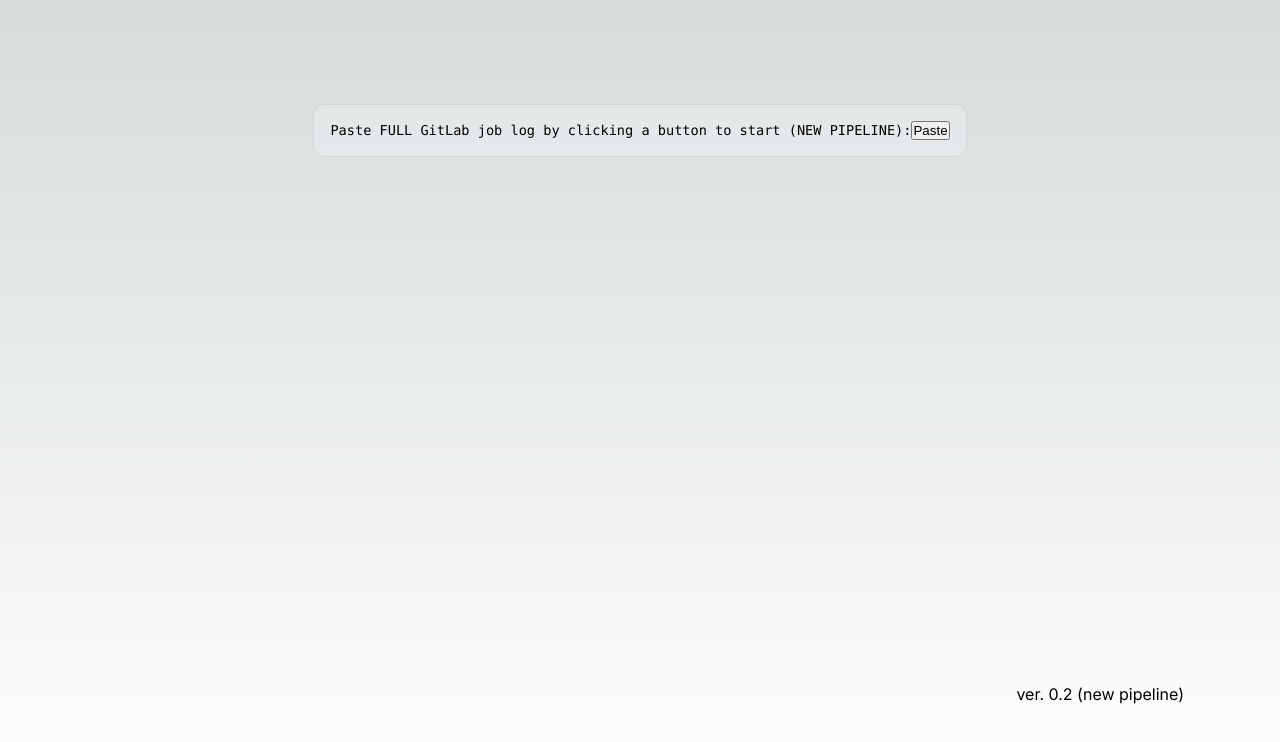
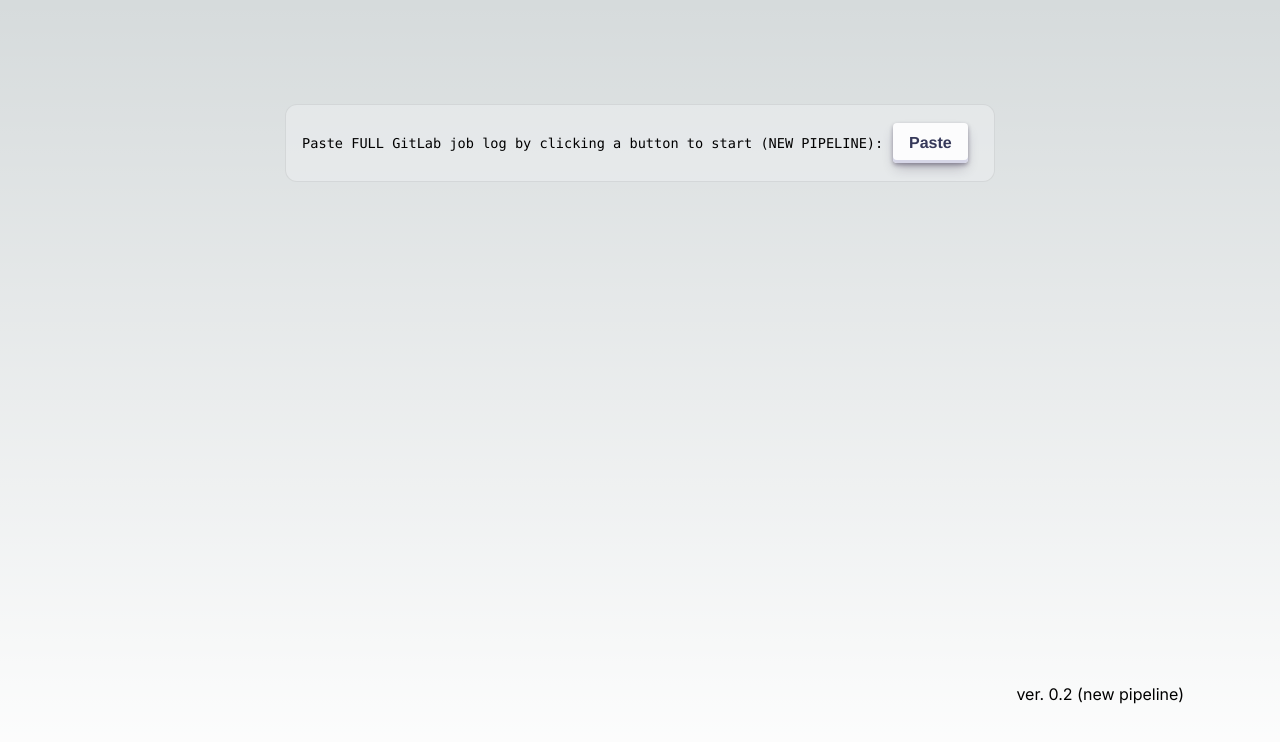
Before and after one commit to Frun4a/natera-lv-gitlab-rerunner, a Next.js app: page / in a window 1280 px wide. Shown: the top 742 px of the page. Built offline with nearby package versions, Linux system fonts and the light colour scheme.

Commit message:
Update button style

```diff
--- a/app/page.module.css
+++ b/app/page.module.css
@@ -34,3 +34,48 @@
   width: 100%;
   text-align: right;
 }
+
+.paste_button {
+  align-items: center;
+  appearance: none;
+  background-color: #FCFCFD;
+  border-radius: 4px;
+  border-width: 0;
+  box-shadow: rgba(45, 35, 66, 0.4) 0 2px 4px,rgba(45, 35, 66, 0.3) 0 7px 13px -3px,#D6D6E7 0 -3px 0 inset;
+  box-sizing: border-box;
+  color: #36395A;
+  cursor: pointer;
+  display: inline-flex;
+  font-family: "Farfetch Basis","Helvetica Neue",Arial,sans-serif;
+  font-weight: 600;
+  min-height: 2.5rem;
+  justify-content: center;
+  line-height: 1;
+  overflow: hidden;
+  padding-left: 16px;
+  padding-right: 16px;
+  margin: 2px 10px;
+  text-align: center;
+  text-decoration: none;
+  transition: box-shadow .15s,transform .15s;
+  user-select: none;
+  -webkit-user-select: none;
+  touch-action: manipulation;
+  white-space: nowrap;
+  will-change: box-shadow,transform;
+  font-size: 16px;
+}
+
+.paste_button:focus {
+  box-shadow: #D6D6E7 0 0 0 1.5px inset, rgba(45, 35, 66, 0.4) 0 2px 4px, rgba(45, 35, 66, 0.3) 0 7px 13px -3px, #D6D6E7 0 -3px 0 inset;
+}
+
+.paste_button:hover {
+  box-shadow: rgba(45, 35, 66, 0.4) 0 4px 8px, rgba(45, 35, 66, 0.3) 0 7px 13px -3px, #D6D6E7 0 -3px 0 inset;
+  transform: translateY(-0.5px);
+}
+
+.paste_button:active {
+  box-shadow: #D6D6E7 0 3px 7px inset;
+  transform: translateY(2px);
+}
--- a/app/page.tsx
+++ b/app/page.tsx
@@ -99,6 +99,7 @@
         <p>
           Paste FULL GitLab job log by clicking a button to start (NEW PIPELINE):
           <button
+          className={styles.paste_button}
             onClick={ async () => await handlePasteButtonClick() }
           >
             Paste
```
